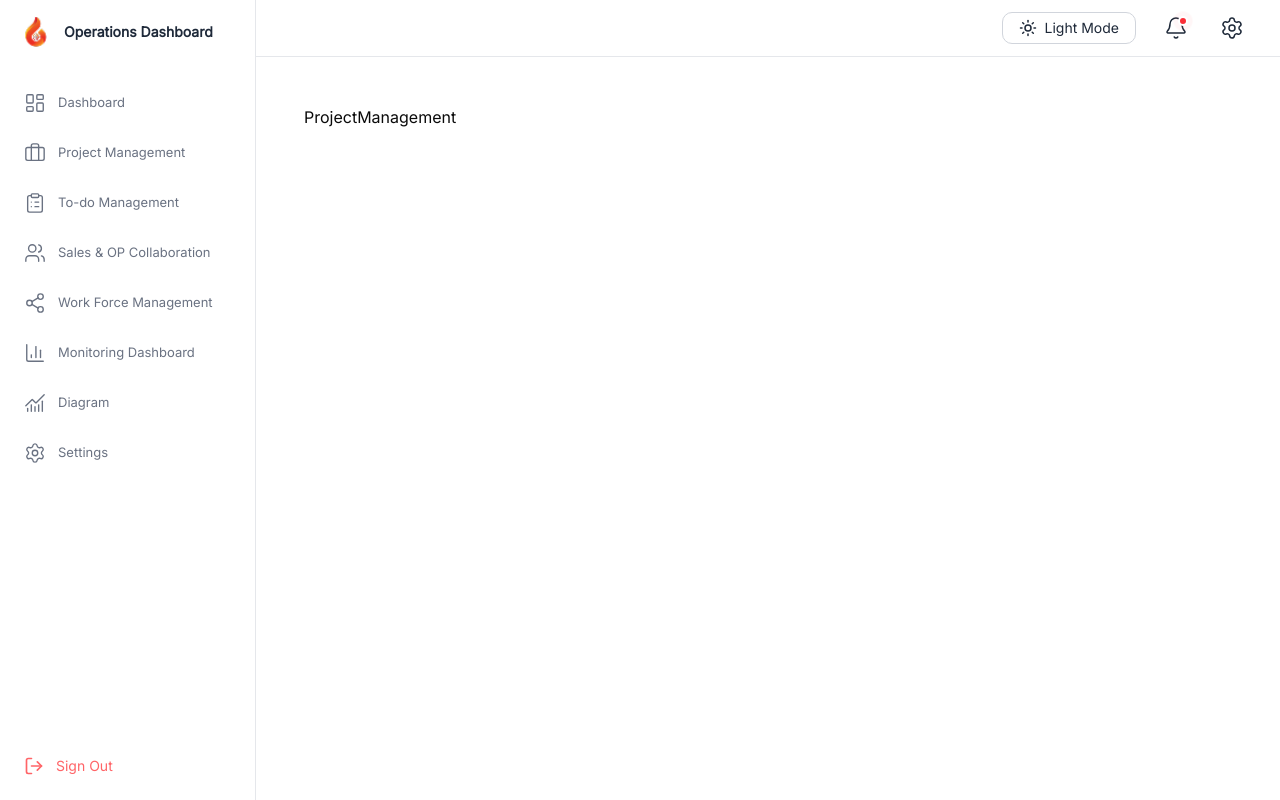
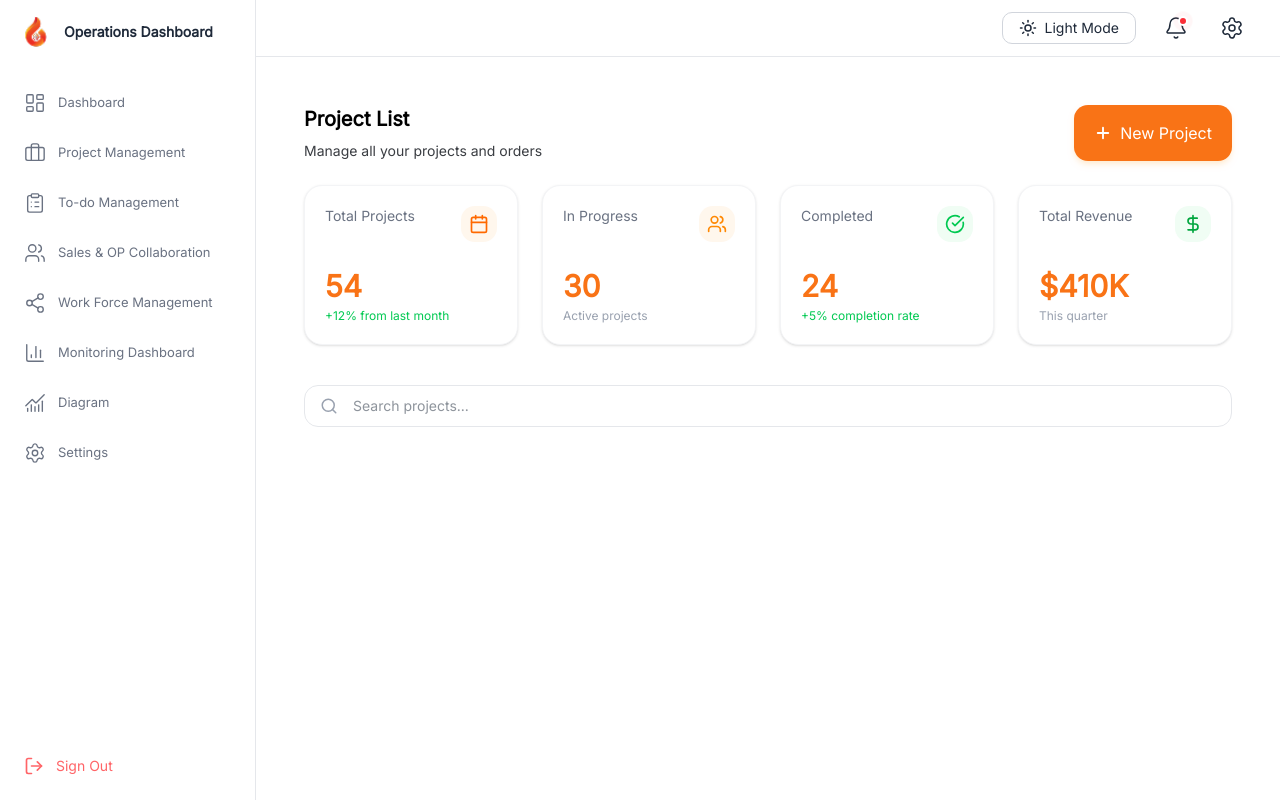
Before and after one commit to faioperation/FireAI-ERP, a React (Vite) app: page /project in a window 1280 px wide. Built offline with nearby package versions, Linux system fonts and the light colour scheme.

Commit message:
project and order page cards and heading added

```diff
--- a/src/App.jsx
+++ b/src/App.jsx
@@ -15,6 +15,7 @@ import WorkForce from "./pages/WorkForce/WorkForce";
 import Monitoring from "./pages/Monitoring/Monitoring";
 import Diagram from "./pages/Diagram/Diagram";
 import Settings from "./pages/Settings/Settings";
+import Order from "./pages/ProjectManagement/Order";
 
 
 const App = () => {
@@ -24,6 +25,7 @@ const App = () => {
         <Route element={<CommonLayouts />}>
           <Route index element={<Dashboard />} />
           <Route path="/project" element={<ProjectManagement />} />
+          <Route path="/project/order" element={<Order />} />
           <Route path="/todo" element={<TodoManagement />} />
           <Route path="/sales" element={<SalesOPCollaboration />} />
           <Route path="/workforce" element={<WorkForce />} />
--- /dev/null
+++ b/src/SharedComponants/DynamicButton.jsx
@@ -0,0 +1,29 @@
+import { Plus } from "lucide-react";
+import { useContext } from "react";
+import { ThemeContext } from "../Componants/Themes/ThemeContext";
+
+export default function DynamicButton({
+  label = "Click Me",
+  onClick,
+  showIcon = true,
+  className = "",
+}) {
+  const { theme } = useContext(ThemeContext);
+
+  return (
+    <button
+      onClick={onClick}
+      className={`flex items-center justify-center gap-2 px-5 py-2.5 rounded-xl font-medium transition-all duration-300 active:scale-95 shadow-md cursor-pointer text-sm sm:text-base w-full sm:w-auto
+        ${
+          theme === "dark"
+            ? "bg-[#111827] border border-gray-800 text-[#00d2ff] hover:border-[#00d2ff]/50 shadow-[0_0_15px_rgba(0,210,255,0.1)]"
+            : "bg-[#F97316] text-white hover:bg-orange-600 shadow-orange-100"
+        }
+        ${className}`}
+    >
+      {showIcon && <Plus size={18} strokeWidth={2.5} className="shrink-0" />}
+
+      <span className="truncate">{label}</span>
+    </button>
+  );
+}
--- /dev/null
+++ b/src/SharedComponants/SearchBar.jsx
@@ -0,0 +1,37 @@
+import { Search } from "lucide-react";
+import { useContext } from "react";
+import { ThemeContext } from "../Componants/Themes/ThemeContext";
+
+export default function SearchBar({
+  placeholder = "Search projects...",
+  onChange,
+  value,
+  className = ""
+}) {
+  const { theme } = useContext(ThemeContext);
+
+  return (
+    <div className={`relative w-full ${className}`}>
+      {/* Search Icon */}
+      <span className="absolute inset-y-0 left-4 flex items-center pointer-events-none">
+        <Search
+          size={18}
+          className={theme === "dark" ? "text-gray-500" : "text-gray-400"}
+        />
+      </span>
+
+      {/* Input Field */}
+      <input
+        type="text"
+        value={value}
+        onChange={onChange}
+        placeholder={placeholder}
+        className={`w-full pl-12 pr-4 py-2.5 rounded-xl border transition-all duration-300 outline-none text-sm
+          ${theme === "dark"
+            ? "bg-[#111827] border-gray-800 text-white focus:border-[#00d2ff] focus:ring-1 focus:ring-[#00d2ff]/30"
+            : "bg-white border-gray-200 text-gray-800 focus:border-[#F97316] focus:ring-1 focus:ring-orange-200"
+          }`}
+      />
+    </div>
+  );
+}
--- /dev/null
+++ b/src/pages/ProjectManagement/Order.jsx
@@ -0,0 +1,17 @@
+import DynamicButton from "@/SharedComponants/DynamicButton";
+import Heading from "@/SharedComponants/Heading";
+import OrderGridCard from "./OrderComponents/OrderGridCard";
+
+const Order = () => {
+  return (
+    <>
+      <div className="flex justify-between mb-6">
+        <Heading heading={"Order List"} subHeading={"Manage all your orders"} />
+        <DynamicButton label="Create Order" showIcon={true} />
+      </div>
+      <OrderGridCard />
+    </>
+  );
+};
+
+export default Order;
--- /dev/null
+++ b/src/pages/ProjectManagement/OrderComponents/OrderGridCard.jsx
@@ -0,0 +1,84 @@
+import { useContext } from "react";
+import { Calendar, CheckCircle, ClockArrowUp } from "lucide-react";
+import { ThemeContext } from "@/Componants/Themes/ThemeContext";
+
+const OrderGridCardData = [
+  {
+    id: 1,
+    title: "Total Orders",
+    value: "5",
+    icon: Calendar,
+    iconColor: "text-blue-300",
+    iconBg: "bg-blue-50",
+  },
+  {
+    id: 2,
+    title: "Pending",
+    value: "1",
+    icon: ClockArrowUp,
+    iconColor: "text-orange-400",
+    iconBg: "bg-orange-50",
+  },
+  {
+    id: 3,
+    title: "In Progress",
+    value: "3",
+    icon: CheckCircle,
+    iconColor: "text-blue-300",
+    iconBg: "bg-blue-50",
+  },
+  {
+    id: 4,
+    title: "Completed",
+    value: "1",
+    icon: CheckCircle,
+    iconColor: "text-green-600",
+    iconBg: "bg-green-50",
+  },
+];
+
+export default function OrderGridCard() {
+  const { theme } = useContext(ThemeContext);
+
+  return (
+    <div className="w-full">
+      <div className="grid grid-cols-1 sm:grid-cols-2 lg:grid-cols-4 gap-4 sm:gap-6">
+        {OrderGridCardData.map((item) => {
+          const Icon = item.icon;
+          return (
+            <div
+              key={item.id}
+              className={`p-5 rounded-2xl border transition-all duration-300 shadow-sm flex flex-col justify-between h-40
+                ${
+                  theme === "dark"
+                    ? "bg-[#111827] border-gray-800 text-white hover:border-gray-700"
+                    : "bg-white border-gray-100 text-gray-800 hover:shadow-md"
+                }`}
+            >
+              <div className="flex justify-between items-start">
+                <span
+                  className={`text-sm font-medium ${theme === "dark" ? "text-gray-400" : "text-gray-500"}`}
+                >
+                  {item.title}
+                </span>
+                <div
+                  className={`p-2 rounded-xl ${theme === "dark" ? "bg-gray-800" : item.iconBg}`}
+                >
+                  <Icon size={20} className={item.iconColor} />
+                </div>
+              </div>
+
+              <div className="mt-4">
+                <h3
+                  className={`text-3xl font-bold ${theme === "dark" ? "text-white" : "text-[#F97316]"}`}
+                >
+                  {item.value}
+                </h3>
+              </div>
+            </div>
+          );
+        })}
+      </div>
+    </div>
+  );
+}
--- a/src/pages/ProjectManagement/ProjectManagement.jsx
+++ b/src/pages/ProjectManagement/ProjectManagement.jsx
@@ -1,7 +1,28 @@
+import DynamicButton from "@/SharedComponants/DynamicButton";
+import Heading from "@/SharedComponants/Heading";
+import SearchBar from "@/SharedComponants/SearchBar";
+import ProjectGridCard from "./ProjectManagementComponents/ProjectGridCard";
+
 const ProjectManagement = () => {
   return (
-    <div>ProjectManagement</div>
-  )
-}
+    <>
+      <div className="flex justify-between mb-6">
+        <Heading
+          heading={"Project List"}
+          subHeading={"Manage all your projects and orders"}
+        />
+        <DynamicButton
+          label="New Project"
+          showIcon={true}
 
-export default ProjectManagement
+        />
+      </div>
+      <ProjectGridCard />
+      <div className="my-10">
+        <SearchBar />
+      </div>
+    </>
+  );
+};
+
+export default ProjectManagement;
--- /dev/null
+++ b/src/pages/ProjectManagement/ProjectManagementComponents/ProjectGridCard.jsx
@@ -0,0 +1,97 @@
+import { useContext } from "react";
+import { Calendar, Users, CheckCircle, DollarSign } from "lucide-react";
+import { ThemeContext } from "@/Componants/Themes/ThemeContext";
+
+const ProjectGridCardData = [
+  {
+    id: 1,
+    title: "Total Projects",
+    value: "54",
+    trend: "+12% from last month",
+    icon: Calendar,
+    iconColor: "text-orange-500",
+    iconBg: "bg-orange-50",
+  },
+  {
+    id: 2,
+    title: "In Progress",
+    value: "30",
+    trend: "Active projects",
+    icon: Users,
+    iconColor: "text-orange-400",
+    iconBg: "bg-orange-50",
+  },
+  {
+    id: 3,
+    title: "Completed",
+    value: "24",
+    trend: "+5% completion rate",
+    icon: CheckCircle,
+    iconColor: "text-green-500",
+    iconBg: "bg-green-50",
+  },
+  {
+    id: 4,
+    title: "Total Revenue",
+    value: "$410K",
+    trend: "This quarter",
+    icon: DollarSign,
+    iconColor: "text-green-600",
+    iconBg: "bg-green-50",
+  },
+];
+
+export default function ProjectGridCard() {
+  const { theme } = useContext(ThemeContext);
+
+  return (
+    <div className="w-full">
+      <div className="grid grid-cols-1 sm:grid-cols-2 lg:grid-cols-4 gap-4 sm:gap-6">
+        {ProjectGridCardData.map((item) => {
+          const Icon = item.icon;
+          return (
+            <div
+              key={item.id}
+              className={`p-5 rounded-2xl border transition-all duration-300 shadow-sm flex flex-col justify-between h-40
+                ${
+                  theme === "dark"
+                    ? "bg-[#111827] border-gray-800 text-white hover:border-gray-700"
+                    : "bg-white border-gray-100 text-gray-800 hover:shadow-md"
+                }`}
+            >
+              <div className="flex justify-between items-start">
+                <span
+                  className={`text-sm font-medium ${theme === "dark" ? "text-gray-400" : "text-gray-500"}`}
+                >
+                  {item.title}
+                </span>
+                <div
+                  className={`p-2 rounded-xl ${theme === "dark" ? "bg-gray-800" : item.iconBg}`}
+                >
+                  <Icon size={20} className={item.iconColor} />
+                </div>
+              </div>
+
+              <div className="mt-4">
+                <h3
+                  className={`text-3xl font-bold ${theme === "dark" ? "text-white" : "text-[#F97316]"}`}
+                >
+                  {item.value}
+                </h3>
+                <p
+                  className={`text-xs mt-1 font-medium ${
+                    item.trend.includes("+")
+                      ? "text-green-500"
+                      : "text-gray-400"
+                  }`}
+                >
+                  {item.trend}
+                </p>
+              </div>
+            </div>
+          );
+        })}
+      </div>
+    </div>
+  );
+}
```
